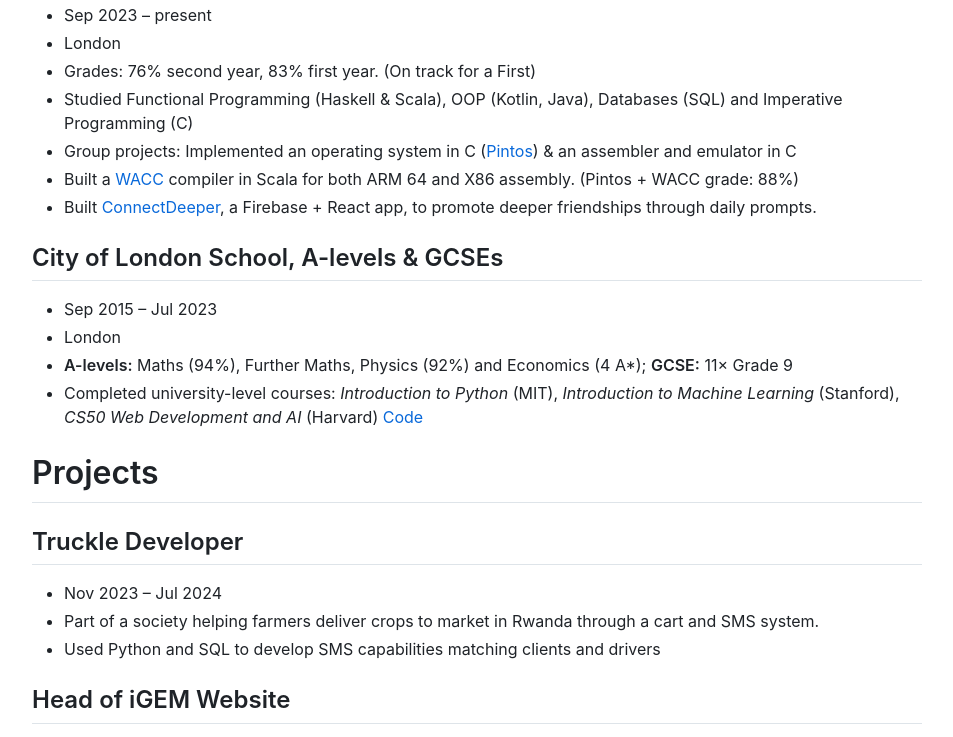
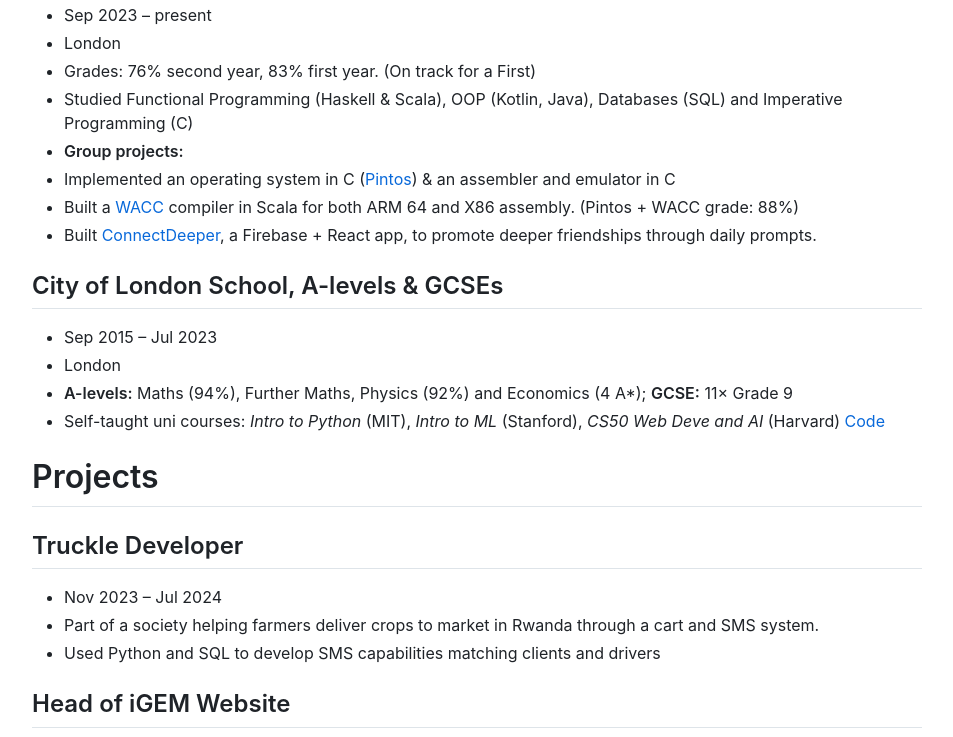
Before and after one commit to ArthurAllilaire/arthurallilaire.github.io, a plain HTML site: page index.html in a window 1280 px wide. Shown: the part 1954-2691 px from the top of the page, without its empty margins (163-1116 px from the left). Drawn offline with nearby package versions, Linux system fonts and the light colour scheme.

Commit message:
fix html errors

```diff
--- a/index.html
+++ b/index.html
@@ -97,7 +97,8 @@
         <li>London</li>
         <li>Grades: 76% second year, 83% first year. (On track for a First)</li>
         <li>Studied Functional Programming (Haskell &amp; Scala), OOP (Kotlin, Java), Databases (SQL) and Imperative Programming (C)</li>
-        <li>Group projects: Implemented an operating system in C (<a href="https://blogs.imperial.ac.uk/computing/2024/02/28/second-year-projects-wacc-and-pintos/">Pintos</a>) &amp; an assembler and emulator in C</li>
+        <li><strong>Group projects:</strong></li>
+        <li>Implemented an operating system in C (<a href="https://blogs.imperial.ac.uk/computing/2024/02/28/second-year-projects-wacc-and-pintos/">Pintos</a>) &amp; an assembler and emulator in C</li>
         <li>Built a <a href="https://wacc-vm.doc.ic.ac.uk/">WACC</a> compiler in Scala for both ARM 64 and X86 assembly. (Pintos + WACC grade: 88%)</li>
         <li>Built <a href="https://memo.expo.app/">ConnectDeeper</a>, a Firebase + React app, to promote deeper friendships through daily prompts.</li>
         </ul>
@@ -106,7 +107,7 @@
         <li>Sep 2015 – Jul 2023</li>
         <li>London</li>
         <li><strong>A-levels:</strong> Maths (94%), Further Maths, Physics (92%) and Economics (4 A*); <strong>GCSE:</strong> 11× Grade 9</li>
-        <li>Completed university-level courses: <em>Introduction to Python</em> (MIT), <em>Introduction to Machine Learning</em> (Stanford), <em>CS50 Web Development and AI</em> (Harvard)  <a href="https://github.com/ArthurAllilaire">Code</a></li>
+        <li>Self-taught uni courses: <em>Intro to Python</em> (MIT), <em>Intro to ML</em> (Stanford), <em>CS50 Web Deve and AI</em> (Harvard)  <a href="https://github.com/ArthurAllilaire">Code</a></li>
         </ul>
         <h1>Projects</h1>
         <h2>Truckle Developer</h2>
@@ -146,6 +147,7 @@
         <ul>
         <li>Oct 2021 – Jun 2025</li>
         <li>London</li>
+        <li>Provided weekly academic support to disadvantaged students.</li>
         </ul>
         <h1>References</h1>
         <h2>Clement Giron, Tech Lead &amp; R&amp;D Data Scientist, Kayrros</h2>
```
Also changed, not shown: 1 other file.
